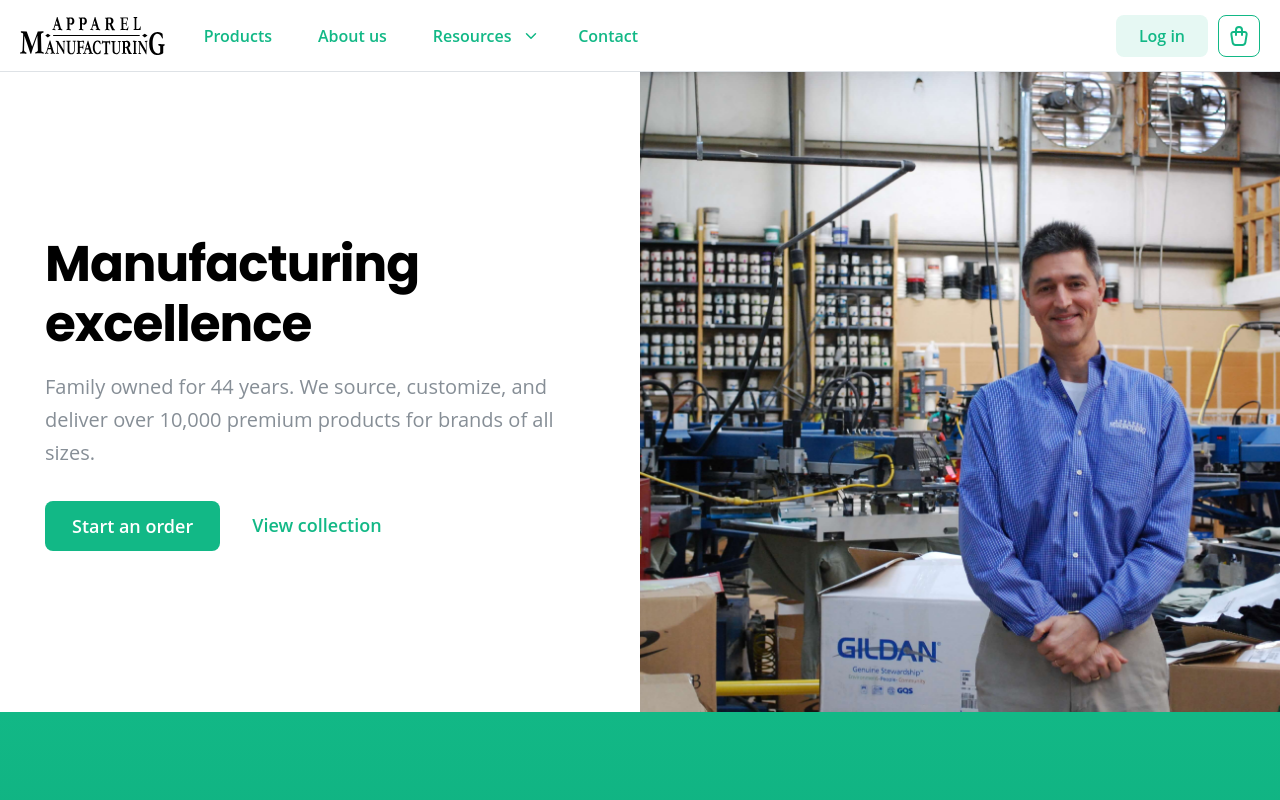
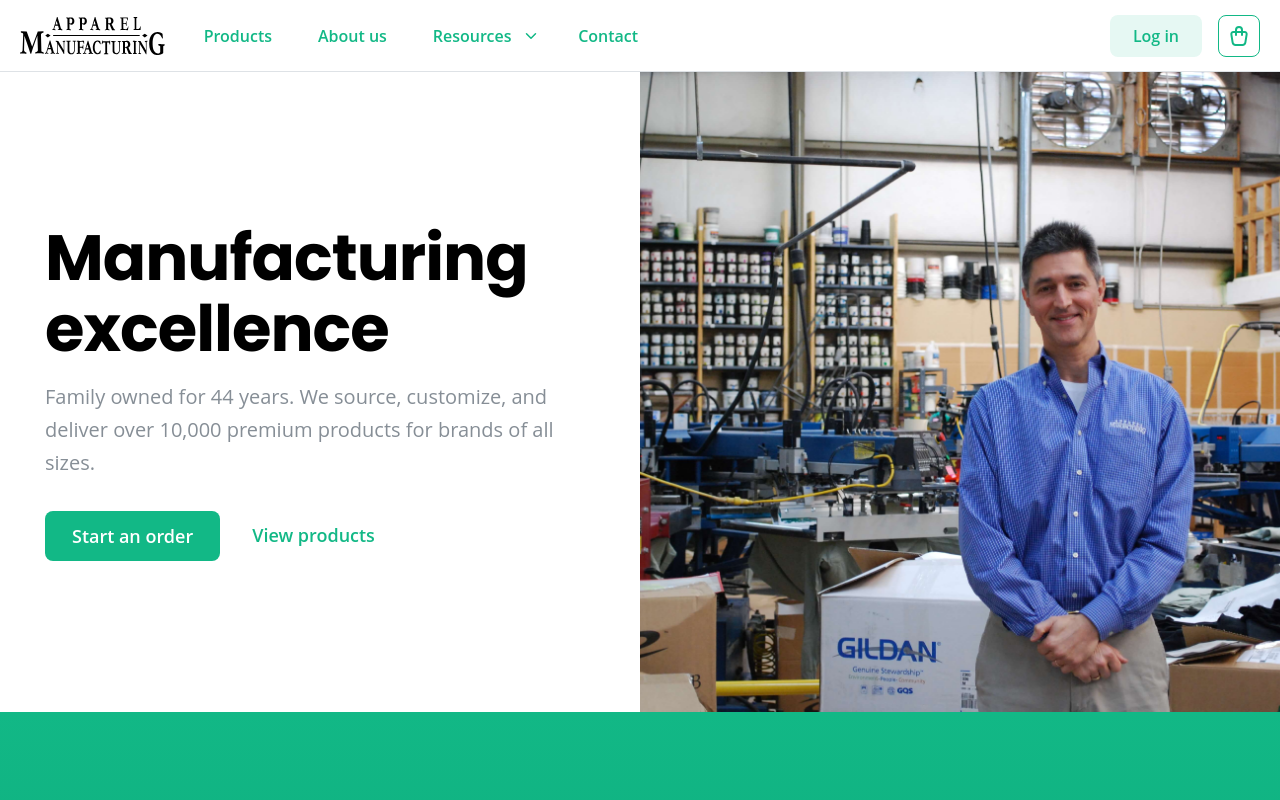
Before and after one commit to emreerdener/apparel-manufacturing, a Next.js app: page / in a window 1280 px wide. Shown: the top 800 px of the page. Built offline with nearby package versions, Linux system fonts and the light colour scheme.

Commit message:
Add more products card link to side scroll popular products section

```diff
--- a/src/features/home/components/FeaturedProducts.tsx
+++ b/src/features/home/components/FeaturedProducts.tsx
@@ -12,7 +12,9 @@ import {
   Space,
   Box,
   rem,
+  Center,
 } from "@mantine/core";
+import { IconShirt } from "@tabler/icons-react";
 
 export function FeaturedProducts() {
   return (
@@ -46,6 +48,22 @@ export function FeaturedProducts() {
               </Stack>
             </Card>
           ))}
+          <Card
+            shadow="sm"
+            radius="md"
+            withBorder
+            w={rem(260)}
+            style={{ flexShrink: 0 }}
+          >
+            <Center h="100%">
+              <Stack align="center">
+                <IconShirt size={40} />
+                <Text fw={700} size="lg">
+                  View all products
+                </Text>
+              </Stack>
+            </Center>
+          </Card>
           <Space w="xs" />
         </Flex>
       </ScrollArea>
--- a/src/features/home/components/Hero.tsx
+++ b/src/features/home/components/Hero.tsx
@@ -16,7 +16,7 @@ export function Hero() {
       {/* Left Column: Content */}
       <Center p="xl">
         <Stack gap="md" py="xl" maw={550}>
-          <Title order={1} fz={{ base: 40, xs: 50 }} lh={1.2}>
+          <Title order={1} fz={{ base: 40, xs: 50, lg: 64 }} lh={1.1}>
             Manufacturing excellence
           </Title>
           <Text size="xl" c="dimmed">
@@ -26,7 +26,7 @@ export function Hero() {
           <Group mt="md" gap="xl">
             <Button size="lg">Start an order</Button>
             <Anchor size="lg" underline="hover" fw={600}>
-              View collection
+              View products
             </Anchor>
           </Group>
         </Stack>
--- a/src/features/layout/components/Header.tsx
+++ b/src/features/layout/components/Header.tsx
@@ -44,7 +44,7 @@ export function Header({ opened, toggle }: HeaderProps) {
       </Box>
 
       {/* Right Side: Actions */}
-      <Group gap="xs" wrap="nowrap">
+      <Group gap="md" wrap="nowrap">
         <Button variant="light" visibleFrom="md">
           Log in
         </Button>
```
